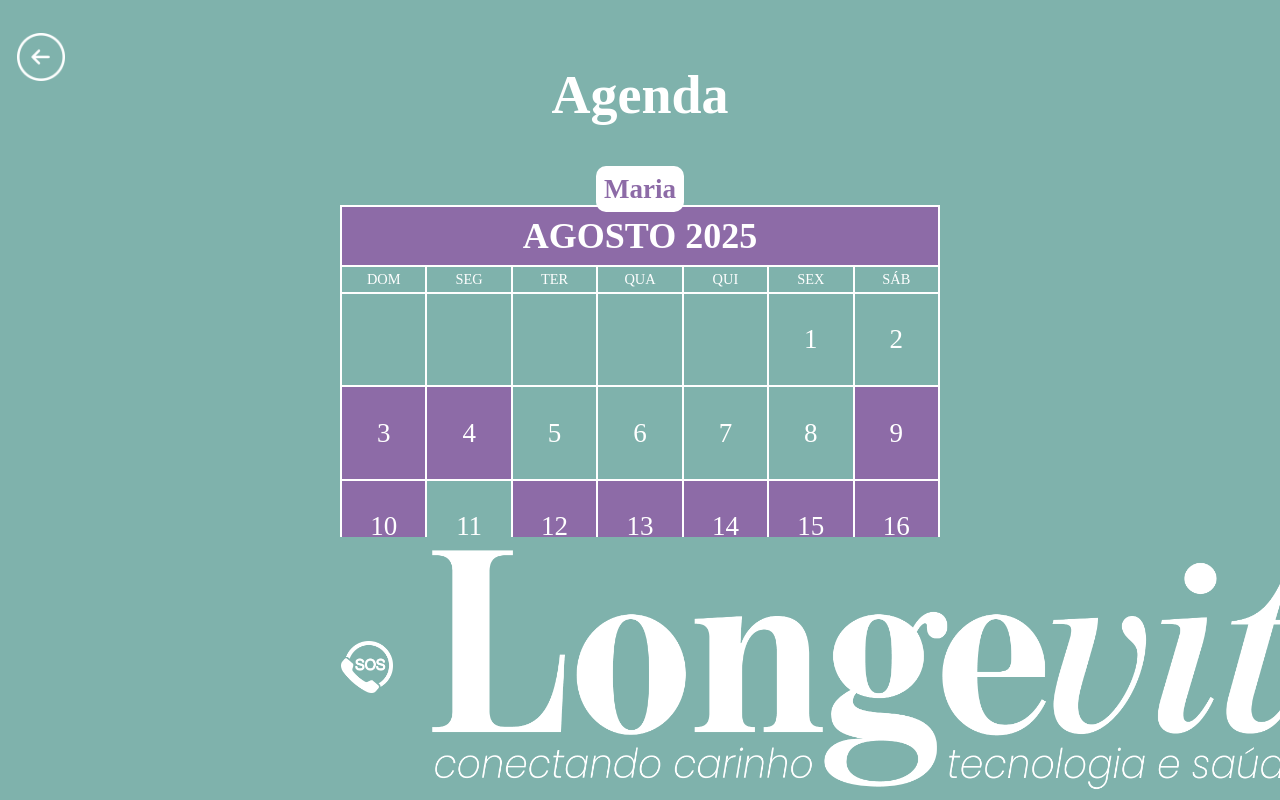
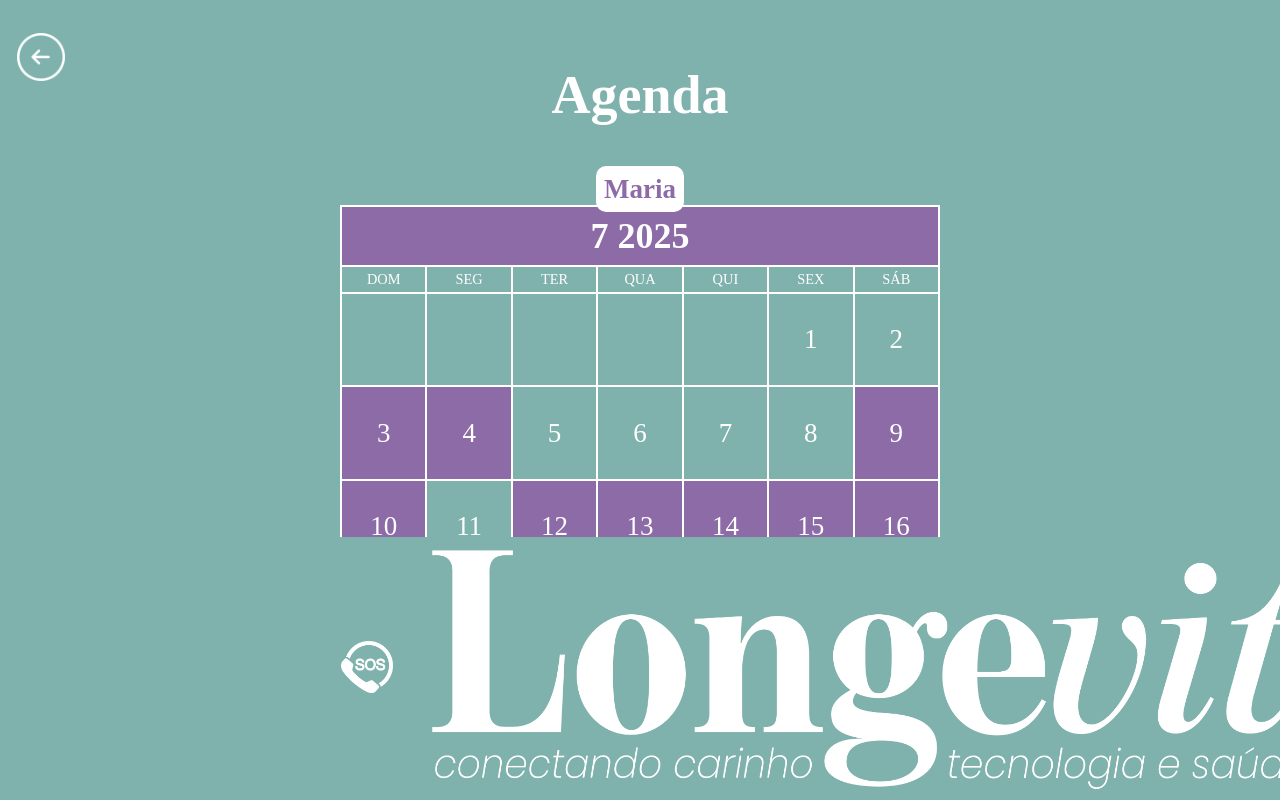
Before and after one commit to ToMattBan/longevitta, a Vue app: page /profissional/calendar in a window 1280 px wide. Built offline with nearby package versions, Linux system fonts and the light colour scheme.

Commit message:
Advance | Regress - Month

```diff
--- a/src/pages/profissional/calendar.vue
+++ b/src/pages/profissional/calendar.vue
@@ -8,7 +8,7 @@
 
       <div class="calendar-month">
         <span class="profissional-name">Maria</span>
-        <div class="current-month">Agosto 2025</div>
+        <div class="current-month">{{ monthUsing }} 2025</div>
       </div>
 
       <table cellspacing="0">
@@ -33,6 +33,9 @@
         </tbody>
       </table>
     </div>
+
+    <button @click="changeMonth('less')">MENOS Mês</button>
+    <button @click="changeMonth('plus')">MAIS Mês</button>
   </div>
 </template>
 
@@ -44,8 +47,8 @@
   createCalendar();
 })
 
-const monthUsing = (new Date()).getMonth();
-const yearUsing = (new Date()).getFullYear();
+let monthUsing = (new Date()).getMonth();
+let yearUsing = (new Date()).getFullYear();
 const weeks = ref<(number | undefined)[][]>([]);
 
 function createCalendar() {
@@ -81,6 +84,28 @@
   if (day === undefined) return false
 
   return Math.random() * day > day / 2;
+}
+
+function changeMonth(direction: 'plus' | 'less') {
+  if (direction === 'plus') {
+    if (monthUsing === 12) {
+      monthUsing = 1;
+      yearUsing = yearUsing + 1
+    } else {
+      monthUsing = monthUsing + 1
+    }
+  }
+
+  if (direction === 'less') {
+    if (monthUsing === 1) {
+      monthUsing = 12;
+      yearUsing = yearUsing - 1;
+    } else {
+      monthUsing = monthUsing - 1;
+    }
+  }
+
+  createCalendar();
 }
 </script>
 
```
